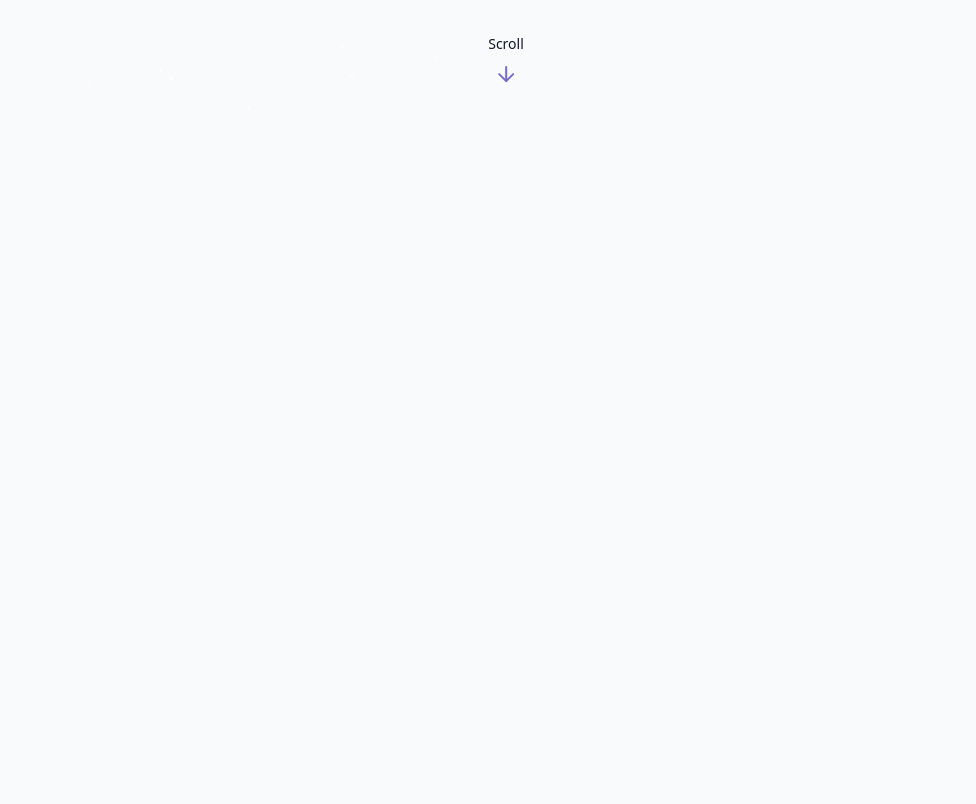
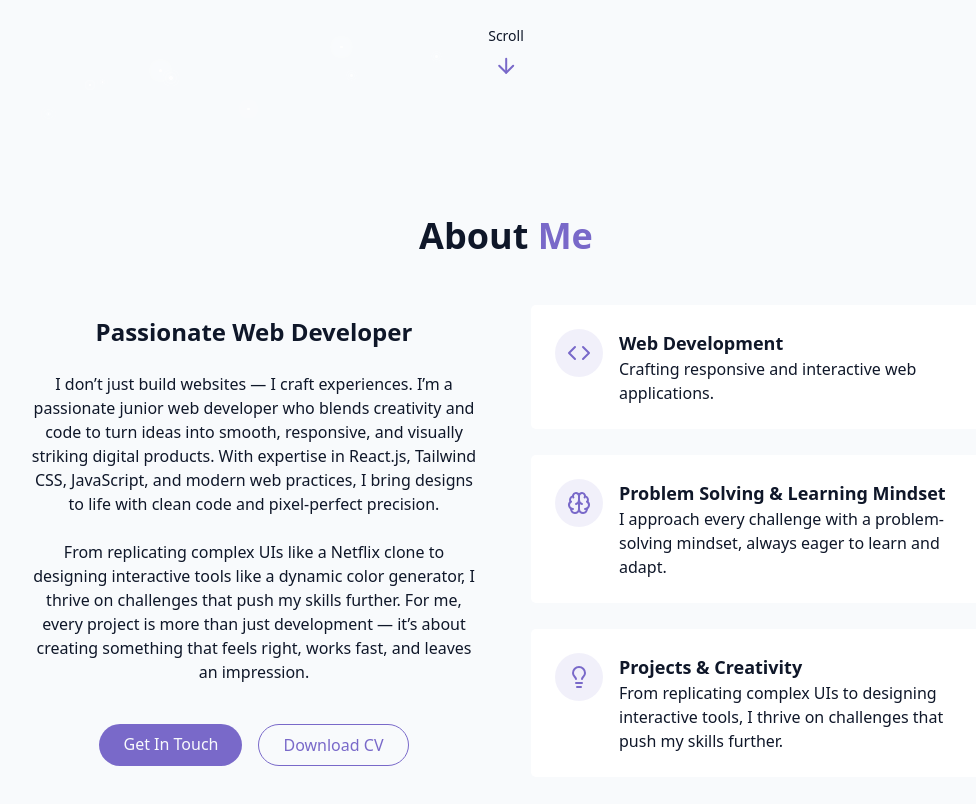
Before and after one commit to CODEWITHMAHA/MyPersonalPortfolioWebsite, a React (Vite) app: page / in a window 1280 px wide. Shown: the part 680-1484 px from the top of the page, without its empty margins (134-1110 px from the left). Before the commit the page ends 800 px from the top, so only its background shows below. Built offline with nearby package versions, Linux system fonts and the light colour scheme.

Commit message:
feat: implement About section with cards and content

```diff
--- /dev/null
+++ b/src/components/AboutSection.jsx
@@ -0,0 +1,96 @@
+import { Brain, Briefcase, Code, Lightbulb, User } from "lucide-react";
+
+const AboutSection = () => {
+  return (
+    <section id="about" className="py-24 px-4 relative">
+      <div className="container max-w-5xl mx-auto">
+        <h2 className="text-3xl md:text-4xl font-bold text-center mb-12">
+          About<span className="text-primary"> Me</span>
+        </h2>
+        <div className="grid grid-cols-1 md:grid-cols-2 gap-12 items-center">
+          <div className="space-y-6">
+            <h3 className="text-2xl font-semibold">
+              {" "}
+              Passionate Web Developer
+            </h3>
+            <p className=" text-muted-foreground">
+              I don’t just build websites — I craft experiences. I’m a
+              passionate junior web developer who blends creativity and code to
+              turn ideas into smooth, responsive, and visually striking digital
+              products. With expertise in React.js, Tailwind CSS, JavaScript,
+              and modern web practices, I bring designs to life with clean code
+              and pixel-perfect precision.
+            </p>
+            <p className=" text-muted-foreground">
+              From replicating complex UIs like a Netflix clone to designing
+              interactive tools like a dynamic color generator, I thrive on
+              challenges that push my skills further. For me, every project is
+              more than just development — it’s about creating something that
+              feels right, works fast, and leaves an impression.
+            </p>
+            <div className="flex flex-col sm:flex-row gap-4 pt-4 justify-center">
+              <a href="#contact" className="cosmic-button">
+                Get In Touch
+              </a>
+              <a
+                href=""
+                className="px-6 py-2 rounded-full border border-primary text-primary hover:bg-primary/10 transition-colors duration-300"
+              >
+                Download CV
+              </a>
+            </div>
+          </div>
+          <div className="grid grid-cols-1 gap-6">
+            <div className="gradient-border p-6 card-hover">
+              <div className="flex items-start gap-4">
+                <div className="p-3 rounded-full bg-primary/10">
+                  <Code className="h-6 w-6 text-primary" />
+                </div>
+                <div className="text-left">
+                  <h4 className="text-lg font-semibold">Web Development</h4>
+                  <p className="text-muted-foreground">
+                    Crafting responsive and interactive web applications.
+                  </p>
+                </div>
+              </div>
+            </div>
+            <div className="gradient-border p-6 card-hover">
+              <div className="flex items-start gap-4">
+                <div className="p-3 rounded-full bg-primary/10">
+                  <Brain className="h-6 w-6 text-primary" />
+                </div>
+                <div className="text-left">
+                  <h4 className="text-lg font-semibold">
+                    Problem Solving & Learning Mindset
+                  </h4>
+                  <p className="text-muted-foreground">
+                    I approach every challenge with a problem-solving mindset,
+                    always eager to learn and adapt.
+                  </p>
+                </div>
+              </div>
+            </div>
+            <div className="gradient-border p-6 card-hover">
+              <div className="flex items-start gap-4">
+                <div className="p-3 rounded-full bg-primary/10">
+                  <Lightbulb className="h-6 w-6 text-primary" />
+                </div>
+                <div className="text-left">
+                  <h4 className="text-lg font-semibold">
+                    Projects & Creativity
+                  </h4>
+                  <p className="text-muted-foreground">
+                    From replicating complex UIs to designing interactive tools,
+                    I thrive on challenges that push my skills further.
+                  </p>
+                </div>
+              </div>
+            </div>
+          </div>
+        </div>
+      </div>
+    </section>
+  );
+};
+
+export default AboutSection;
--- a/src/pages/Home.jsx
+++ b/src/pages/Home.jsx
@@ -2,6 +2,7 @@ import StarBackground from "@/components/StarBackground";
 import ThemeToggle from "@/components/ThemeToggle";
 import Navbar from "@/components/Navbar";
 import HeroSection from "@/components/HeroSection";
+import AboutSection from "../components/AboutSection";
 
 const Home = () => {
   return (
@@ -15,6 +16,7 @@ const Home = () => {
       {/* Main content */}
       <main>
         <HeroSection/>
+        <AboutSection/>
       </main>
 
       {/* Footer */}
```
